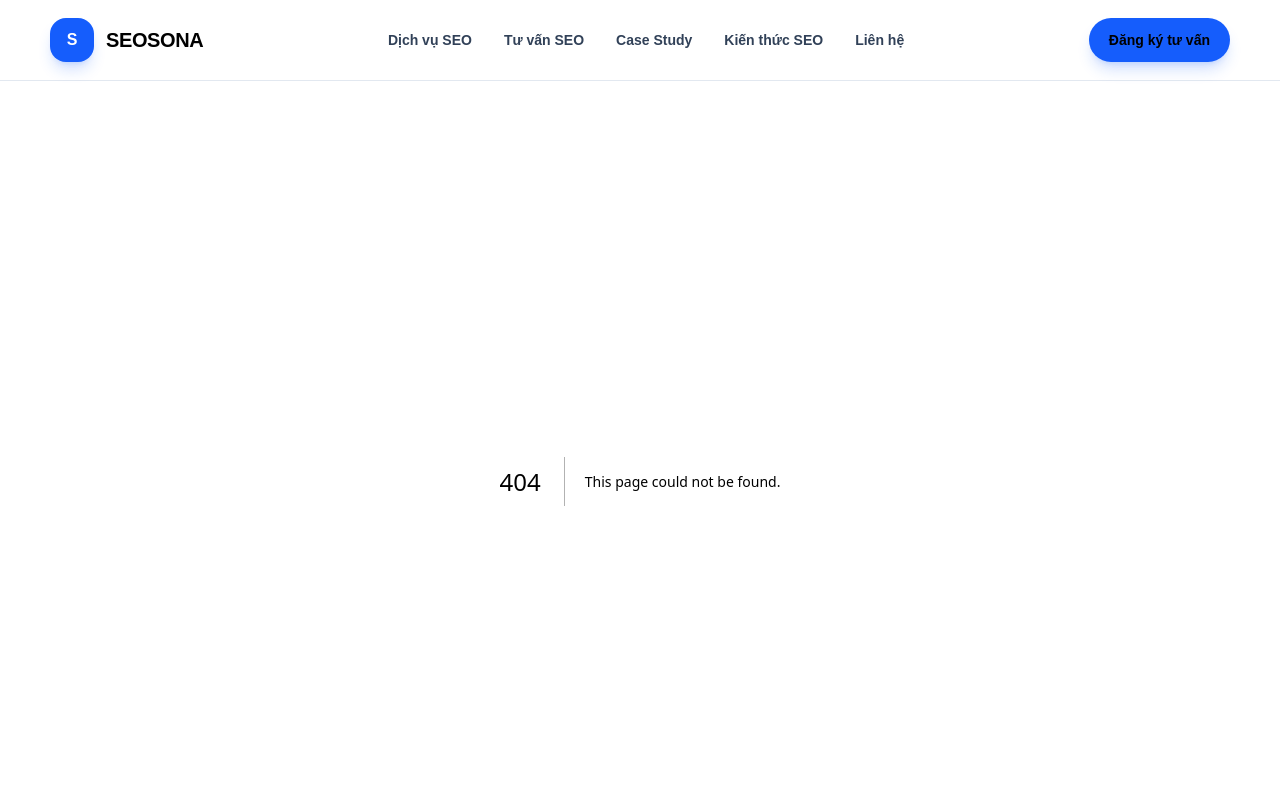
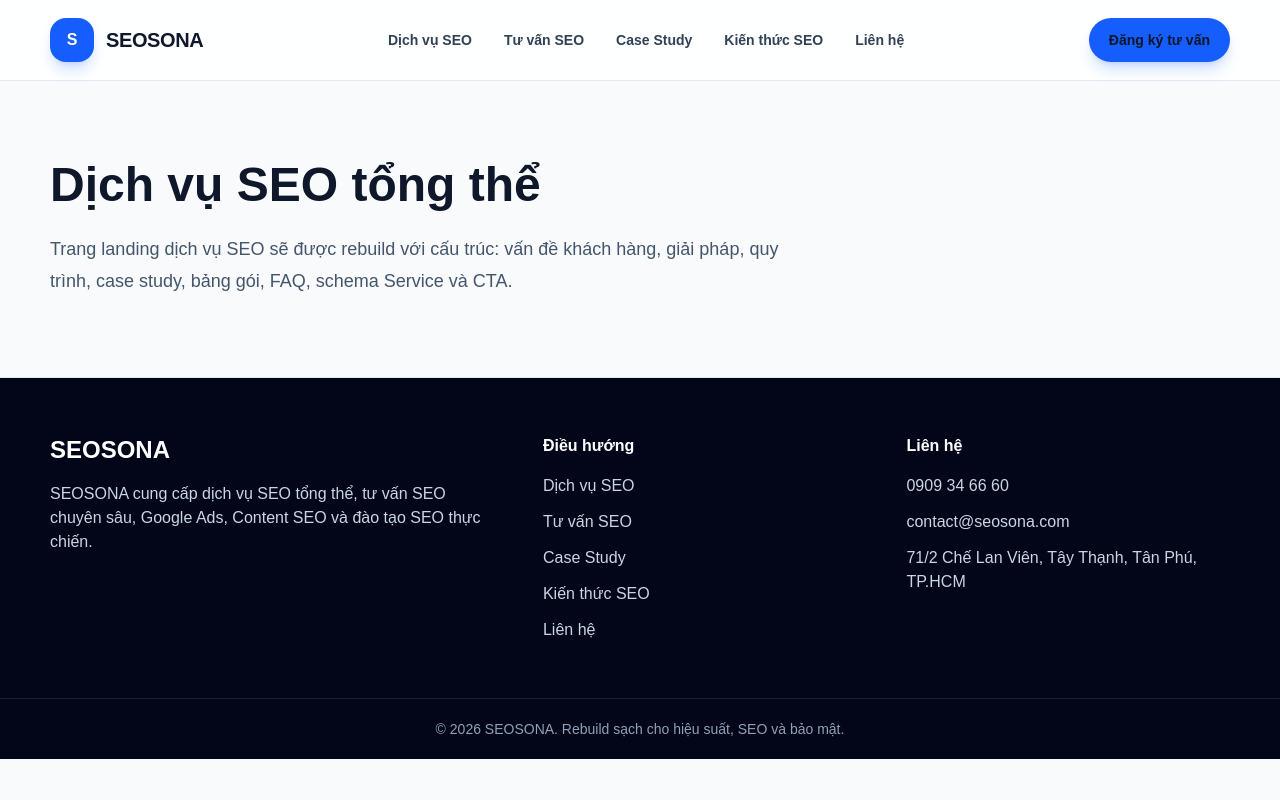
Before and after one commit to LongLeo287/SEOSONA, a Next.js app: page /dich-vu-seo in a window 1280 px wide. Before the commit this address had no page. Shown: the top 800 px of the page. Built offline with nearby package versions, Linux system fonts and the light colour scheme.

Commit message:
feat: add SEO service landing page

```diff
--- /dev/null
+++ b/app/dich-vu-seo/page.tsx
@@ -0,0 +1,17 @@
+import type { Metadata } from "next";
+
+export const metadata: Metadata = {
+  title: "Dịch vụ SEO tổng thể",
+  description: "Dịch vụ SEO tổng thể SEOSONA: technical SEO, content SEO, entity, offpage và đo lường tăng trưởng."
+};
+
+export default function Page() {
+  return (
+    <main className="container py-20">
+      <h1 className="text-5xl font-black">Dịch vụ SEO tổng thể</h1>
+      <p className="mt-6 max-w-3xl text-lg leading-8 text-slate-600">
+        Trang landing dịch vụ SEO sẽ được rebuild với cấu trúc: vấn đề khách hàng, giải pháp, quy trình, case study, bảng gói, FAQ, schema Service và CTA.
+      </p>
+    </main>
+  );
+}
```
